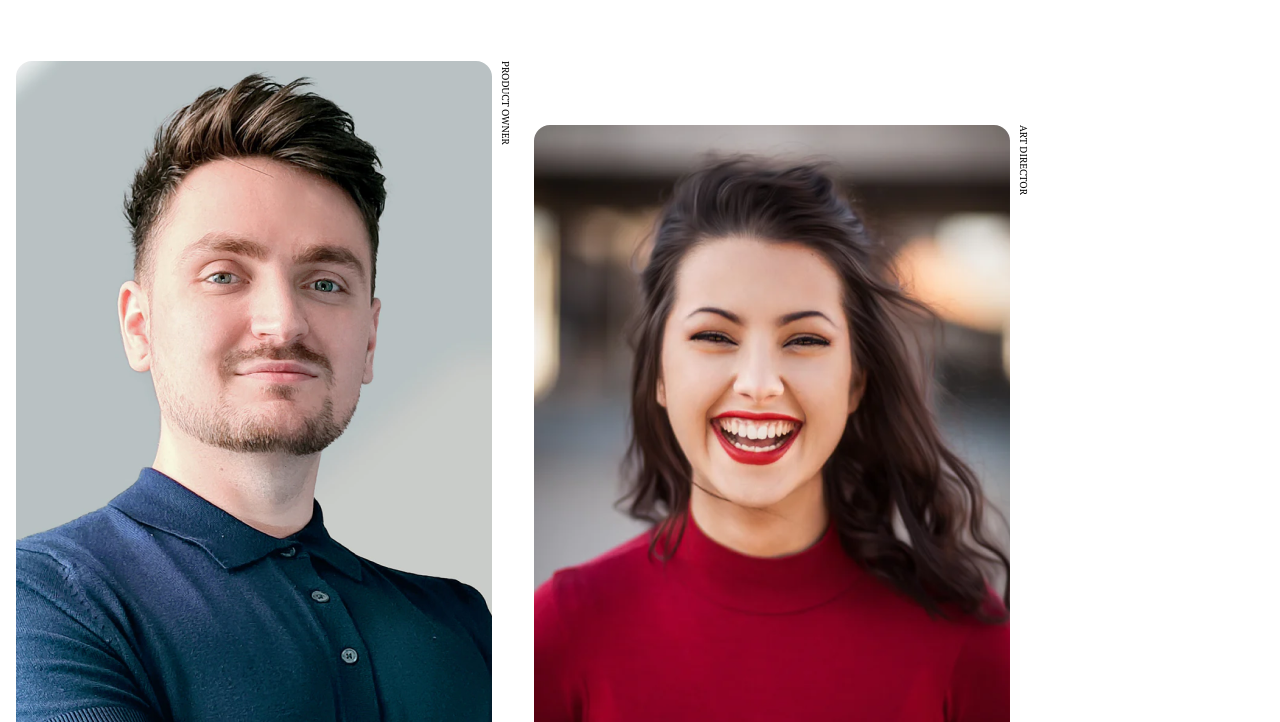
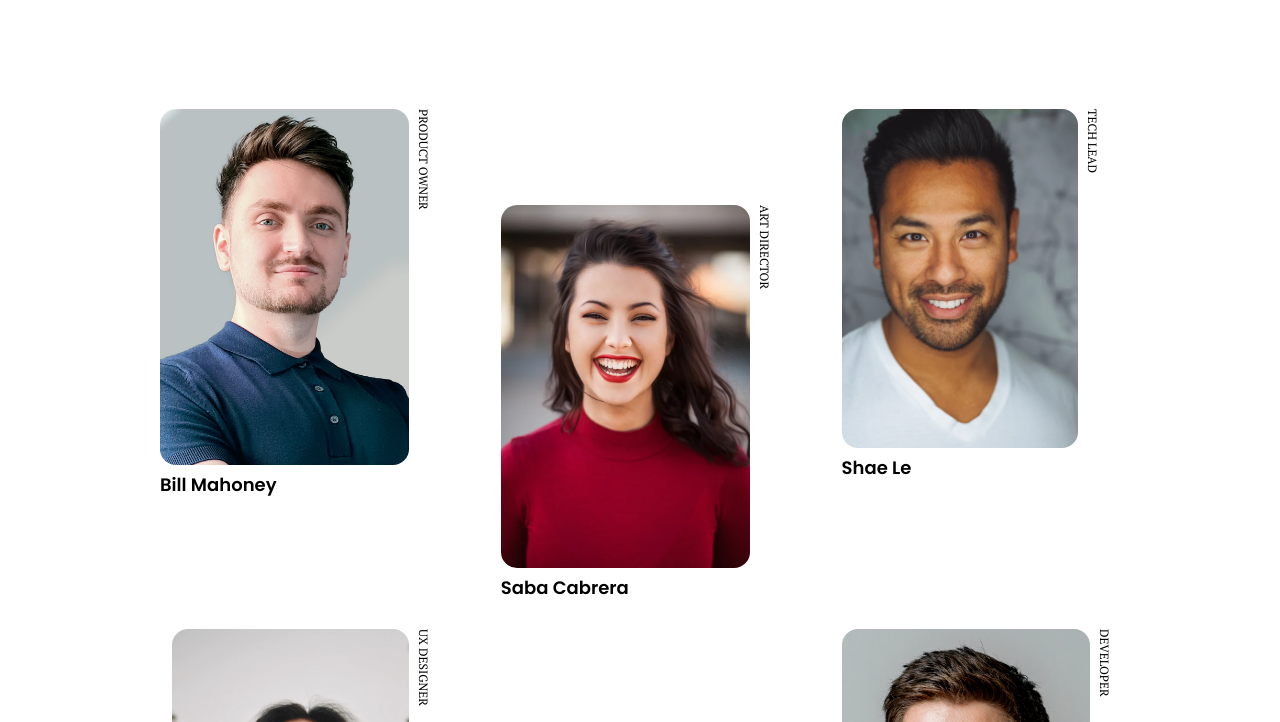
Before and after one commit to Egpereira/my-team-page, a plain HTML site: page index.html in a window 1280 px wide. Shown: the part 209-931 px from the top of the page. Drawn offline with Linux system fonts and the light colour scheme.

Commit message:
Add reponsive layout

```diff
--- a/index.html
+++ b/index.html
@@ -19,57 +19,57 @@
 </head>
 
 <body class="my-team__page">
-  <main>
-    <div>
+  <main class="my-team__content">
+    <div class="my-team__content-text">
       <h1 class="my-team__title">The creative crew</h1>
       <div class="my-team__description">
         <h2>Who we are</h2>
         <p>We are team of creatively diverse. driven. innovative individuals working in various locations from the
           world.</p>
       </div>
+    </div>
     <div class="my-team__members">
       <div>
         <figure>
-            <img src="/assets/photo1.png" aria-labelledby="caption-1">
+          <img src="/assets/photo1.png" alt="Bill Mahoney - Product owner">
           <figcaption id="caption-1">Bill Mahoney</figcaption>
         </figure>
         <p>Product owner</p>
       </div>
       <div>
         <figure>
-            <img src="/assets/photo2.png" aria-labelledby="caption-2">
+          <img src="/assets/photo2.png" alt="Saba Cabrera - Art Director">
           <figcaption id="caption-2">Saba Cabrera</figcaption>
         </figure>
         <p>Art Director</p>
       </div>
       <div>
         <figure>
-            <img src="/assets/photo3.png" aria-labelledby="caption-3">
+          <img src="/assets/photo3.png" alt="Shae Le - Tech Lead">
           <figcaption id="caption-3">Shae Le</figcaption>
         </figure>
         <p>Tech Lead</p>
       </div>
       <div>
         <figure>
-            <img src="/assets/photo4.png" aria-labelledby="caption-4">
+          <img src="/assets/photo4.png" alt="Skylah Lu - UX Designer">
           <figcaption id="caption-4">Skylah Lu</figcaption>
         </figure>
         <p>UX Designer</p>
       </div>
       <div>
         <figure>
-            <img src="/assets/photo5.png" aria-labelledby="caption-5">
+          <img src="/assets/photo5.png" alt="Griff Richards - Developer">
           <figcaption id="caption-5">Griff Richards</figcaption>
         </figure>
         <p>Developer</p>
       </div>
       <div>
         <figure>
-            <img src="/assets/photo6.png" aria-labelledby="caption-6">
+          <img src="/assets/photo6.png" alt="Stan John - Developer">
           <figcaption id="caption-6">Stan John</figcaption>
         </figure>
         <p>Developer</p>
-        </div>
       </div>
     </div>
   </main>
--- a/styles/my-team.scss
+++ b/styles/my-team.scss
@@ -5,13 +5,20 @@
   &__page {
     padding: 1.5rem 1rem;
     color: $main-text;
+    display: flex;
+    flex-direction: column;
+    align-items: center;
+    min-height: 100vh;
+  }
+
+  &__content-text {
+    margin-top: 2rem;
   }
 
   &__title {
     font-family: 'PT Serif', serif;
     font-size: 2.25rem;
     font-weight: bold;
-    margin-top: 2rem;
   }
 
   &__description {
@@ -83,5 +90,96 @@
 
   &__link {
     font-weight: bold;
+
+    &:focus {
+      outline: 2px solid $black;
+      outline-offset: 2px
+    }
   }
 }
+
+@media only screen and (min-width: 768px) {
+  .my-team {
+    &__content {
+      max-width: 960px;
+    }
+
+    &__content-text {
+      display: flex;
+      justify-content: space-between;
+
+      & > * {
+        max-width: 45%;
+      }
+    }
+
+    &__description {
+      margin-top: 0;
+
+      p {
+        font-size: 1.125rem;
+      }
+    }
+
+    &__members {
+      div {
+        max-width: 33%;
+        padding-top: 2rem;
+
+        &:nth-child(even) {
+          margin-top: 0;
+        }
+
+        &:nth-child(3n+2) {
+          padding: 0 0.375rem;
+          margin-top: 6rem;
+        }
+
+        &:nth-child(3n+1) {
+          padding-right: 0.75rem;
+        }
+
+        &:nth-child(3n) {
+          padding-left: 0.75rem;
+        }
+      }
+    }
+  }
+}
+
+@media only screen and (min-width: 1024px) {
+  .my-team {
+    &__page {
+      padding-top: 5rem;
+    }
+
+    &__members {
+      div {
+        &:nth-child(even) {
+          margin-top: 0;
+        }
+
+        &:nth-child(3n+2) {
+          padding: 0 1.5rem;
+          margin-top: 8rem;
+        }
+
+        &:nth-child(3n+1) {
+          padding-right: 3rem;
+        }
+
+        &:nth-child(3n) {
+          padding-left: 3rem;
+        }
+
+        figcaption {
+          font-size: 1.125rem;
+        }
+
+        p {
+          font-size: 0.75rem;
+        }
+      }
+    }
+  }
+}
```
Also changed, not shown: styles/my-team.css. Lines whose indentation alone changed are shown as unchanged.
